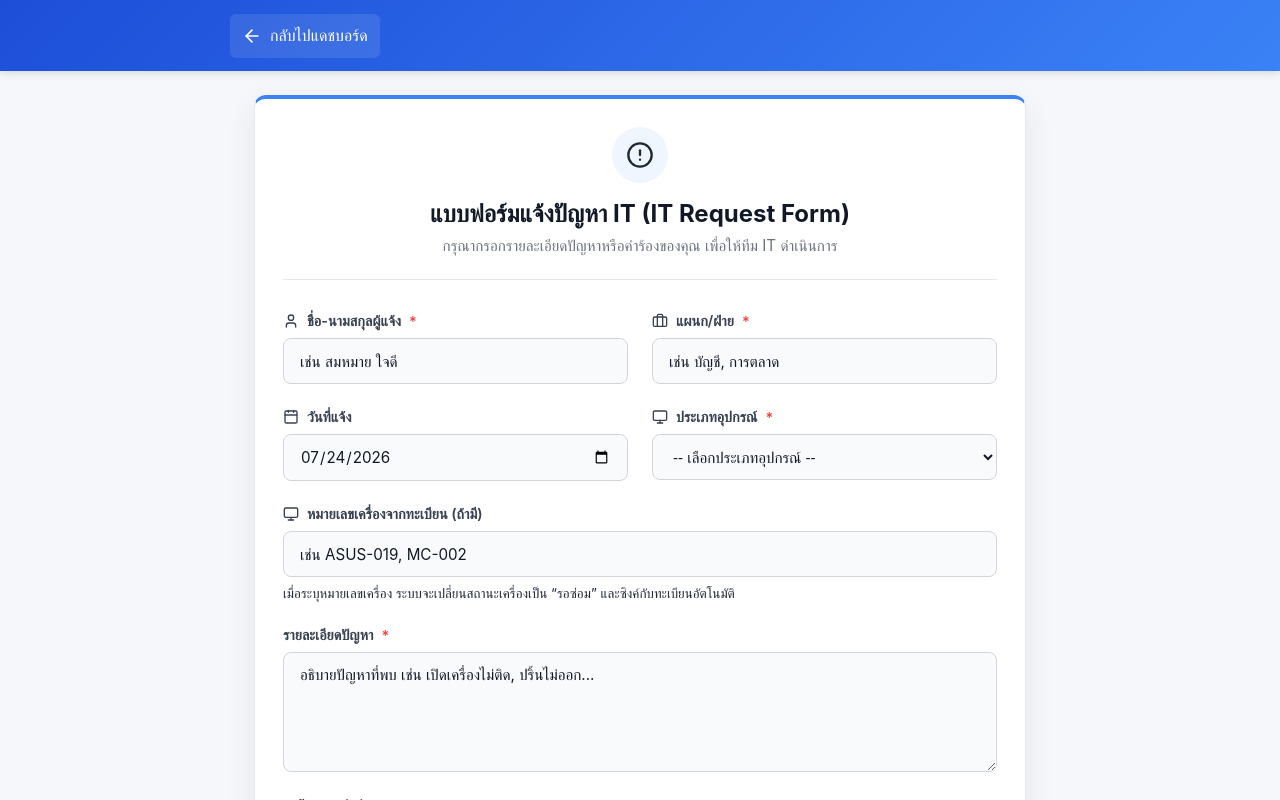
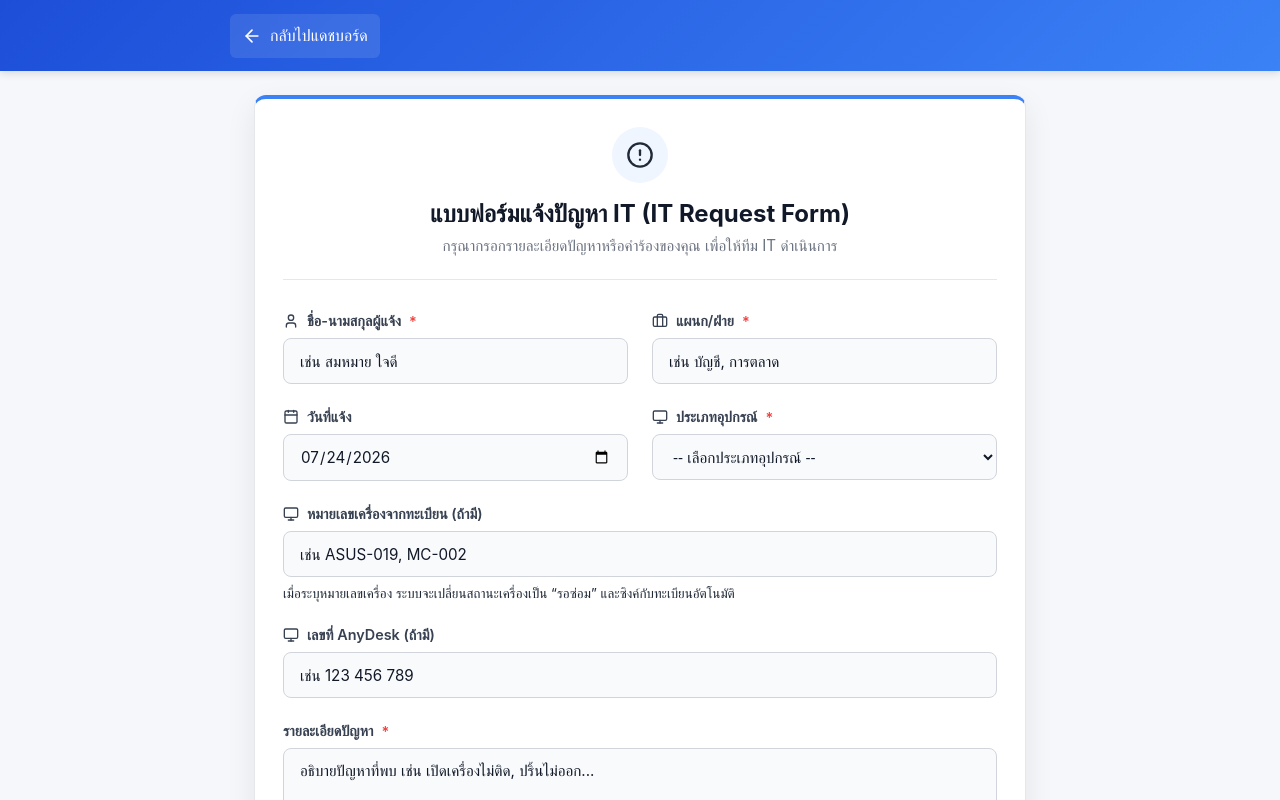
Before and after one commit to fernclinicit-bit/it-monthly-dashboard, a React (Vite) app: page /form in a window 1280 px wide. Shown: the top 800 px of the page. Built offline with nearby package versions, Linux system fonts and the light colour scheme.

Commit message:
feat: add AnyDesk field to IT request form

```diff
--- a/src/pages/LarkForm.jsx
+++ b/src/pages/LarkForm.jsx
@@ -19,6 +19,7 @@ const LarkForm = () => {
     date: new Date().toISOString().split('T')[0],
     deviceType: '',
     assetSerial: '',
+    anydesk: '',
     issue: '',
     priority: 'medium'
   });
@@ -57,6 +58,7 @@ const LarkForm = () => {
           date: new Date().toISOString().split('T')[0],
           deviceType: '',
           assetSerial: '',
+          anydesk: '',
           issue: '',
           priority: 'medium'
         });
@@ -190,6 +192,22 @@ const LarkForm = () => {
               </div>
 
               <div className="form-group full-width">
+                <label htmlFor="anydesk">
+                  <Monitor size={16} />
+                  เลขที่ AnyDesk (ถ้ามี)
+                </label>
+                <input
+                  type="text"
+                  id="anydesk"
+                  name="anydesk"
+                  value={formData.anydesk}
+                  onChange={handleChange}
+                  placeholder="เช่น 123 456 789"
+                  inputMode="numeric"
+                />
+              </div>
+
+              <div className="form-group full-width">
                 <label htmlFor="issue">รายละเอียดปัญหา <span className="required">*</span></label>
                 <textarea
                   id="issue"
```
